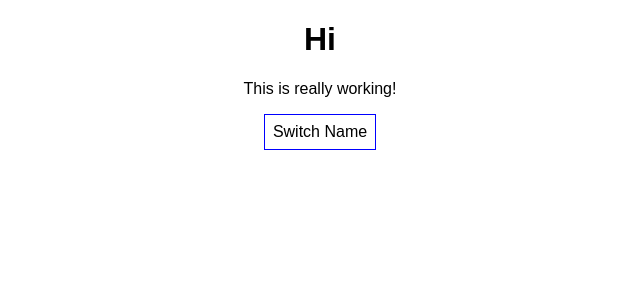
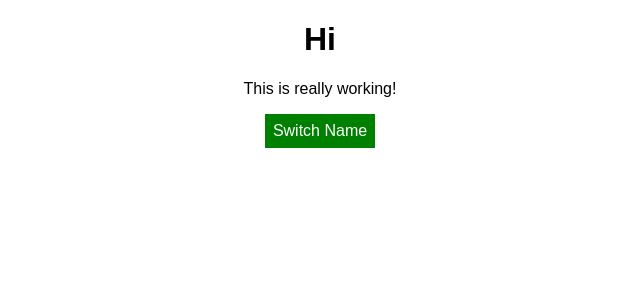
Before and after one commit to tomoyaueno29/react-complete-guide, a React (Create React App) app: page / in a window 1280 px wide. Shown: the top 300 px of the page, without its empty margins (320-960 px from the left). Built offline with nearby package versions, Linux system fonts and the light colour scheme.

Commit message:
Update App.js

```diff
--- a/src/App.js
+++ b/src/App.js
@@ -12,17 +12,6 @@
     otherState: 'some other value',
     showPersons: false
   }
-
-  // switchNameHandler = (newName) => {
-  //   // console.log('Was Clicked!!');
-  //   this.setState({
-  //     persons: [
-  //       {name: newName, age: 22},
-  //       {name: 'Manu', age: 30},
-  //       {name: 'Stephanie', age: 20}
-  //     ]
-  //   })
-  // }
 
   nameChangedHandler = (event, id) => {
     const personIndex = this.state.persons.findIndex(p => {
@@ -62,11 +51,13 @@
 
   render() {
     const style = {
-      backgroundColor: 'white',
+      backgroundColor: 'green',
       font: 'inherit',
-      border: '1px solid blue',
+      color: '#fff',
+      border: 'none',
       padding: '8px',
-      cursor: 'pointer'
+      cursor: 'pointer',
+      outline: 'none'
     }
 
     let persons = null;
@@ -85,13 +76,24 @@
           })}
         </div>
       )
+
+      style.backgroundColor = 'red';
+    };
+
+    // let classes = ['blue', 'bold'].join(' ');
+    let classes = []
+    if(this.state.persons.length <= 2){
+      classes.push('red');
+    }
+    if(this.state.persons.length <= 1){
+      classes.push('bold')
     }
 
     return (
       <React.Fragment>
         <div className="App">
           <h1>Hi</h1>
-          <p>This is really working!</p>
+          <p className={classes.join(' ')}>This is really working!</p>
           <button
             style ={style}
             onClick={this.togglePersonHandler}
```
